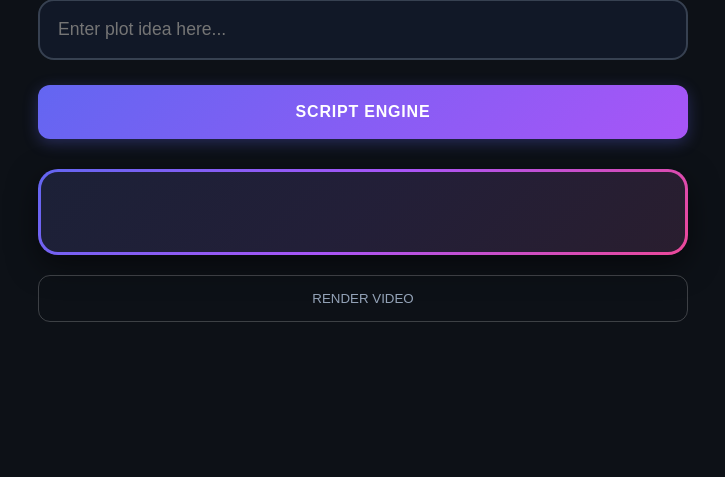
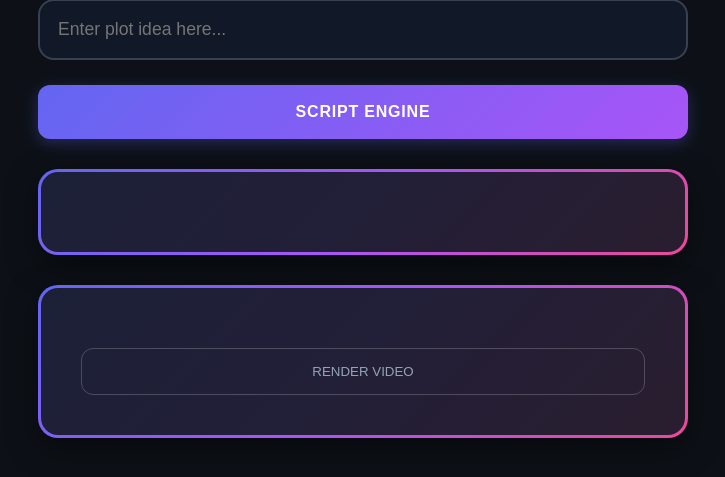
Before and after one commit to solutiondev54-netizen/render-deploy, a Flask app: page / in a window 1280 px wide. Shown: the part 260-737 px from the top of the page, without its empty margins (277-1002 px from the left). Run offline with Flask 3, Linux system fonts and the light colour scheme.

Commit message:
Update style.css

```diff
--- a/static/style.css
+++ b/static/style.css
@@ -154,3 +154,17 @@ h1 {
   border-color: #6366f1;
   color: #ffffff;
 }
+
+/* --- Premium Box Design for Video Section --- */
+.container-box {
+  background: rgba(20, 25, 35, 0.9);
+  border: 3px solid transparent;
+  background-image: linear-gradient(rgba(20, 25, 35, 0.9), rgba(20, 25, 35, 0.9)),
+                    linear-gradient(135deg, #6366f1, #a855f7, #ec4899);
+  background-origin: border-box;
+  background-clip: padding-box, border-box;
+  padding: 40px;
+  border-radius: 20px;
+  margin-top: 30px;
+  box-shadow: 0 10px 30px rgba(0,0,0,0.5);
+}
```
